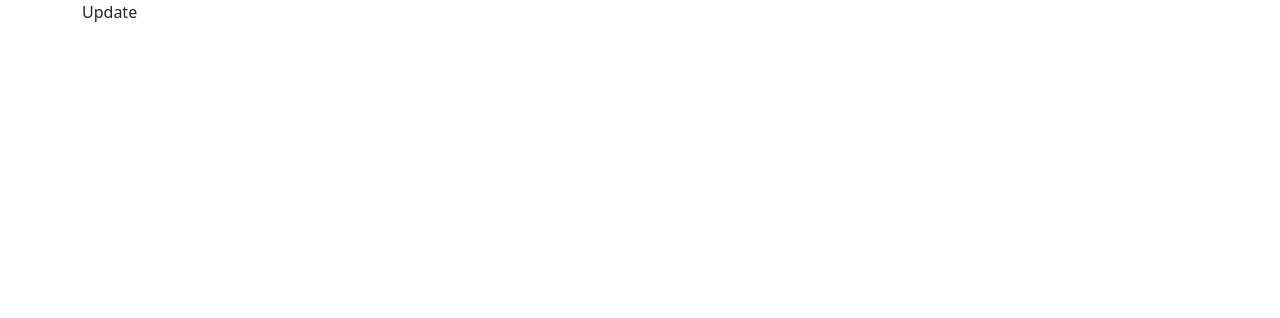
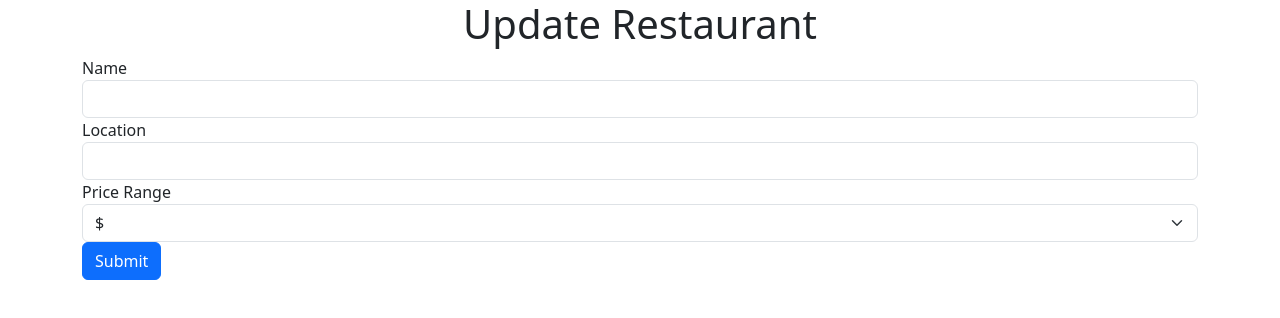
Before and after one commit to dzw154/RestaurantFinder, a React (Create React App) app in the folder client/: page /restaurants/1/update in a window 1280 px wide. Shown: the top 318 px of the page. Built offline with nearby package versions, Linux system fonts and the light colour scheme; no server answers.

Commit message:
Add functionality to Update button

```diff
--- a/client/src/App.jsx
+++ b/client/src/App.jsx
@@ -1,7 +1,7 @@
 import React from 'react';
 import { BrowserRouter as Router, Routes, Route } from 'react-router-dom';
 import Home from './routes/Home';
-import Update from './routes/UpdateRestaurant';
+import Update from './routes/UpdatePage';
 import Details from './routes/RestaurantDetail';
 import { RestaurantsContextProvide } from './context/RestaurantContext';
 
--- a/client/src/components/RestaurantList.jsx
+++ b/client/src/components/RestaurantList.jsx
@@ -1,9 +1,11 @@
 import React, {useContext, useEffect} from 'react'
 import RestFinder from '../apis/RestFinder'
 import { RestaurantsContext } from '../context/RestaurantContext';
+import { useNavigate } from 'react-router-dom'
 
 const RestaurantList = (props) => {
     const {restaurants, setRestaurants} = useContext(RestaurantsContext);
+    let navigate = useNavigate();
 
     useEffect( () => {
         async function getEffect(){
@@ -28,6 +30,12 @@ const RestaurantList = (props) => {
         }
     }
 
+    const handleUpdate = (id) =>{
+        navigate(`/restaurants/${id}/update`);
+
+    }
+    const handleDetail = (id) =>{}
+
     return (
         <div className='list-group'>
             <table className="table table-hover table-dark">
@@ -45,12 +53,12 @@ const RestaurantList = (props) => {
                 <tbody>
                     {restaurants && restaurants.map(restaurant => {
                         return(
-                        <tr key={restaurant.id}>
+                        <tr key={restaurant.id} onClick={() => handleDetail(restaurant.id)}>
                             <td>{restaurant.name}</td>
                             <td>{restaurant.location}</td>
                             <td>{"$".repeat(restaurant.price_range)}</td>
                             <td>reviews</td>
-                            <td><button className="btn btn-warning">Update</button></td>
+                            <td><button onClick={() => handleUpdate(restaurant.id)} className="btn btn-warning">Update</button></td>
                             <td><button onClick={() => handleDelete(restaurant.id)} className="btn btn-danger">Delete</button></td>
                         </tr>
                     )})}
--- /dev/null
+++ b/client/src/components/UpdateRestaurant.jsx
@@ -0,0 +1,64 @@
+import React, { useContext, useEffect, useState } from 'react';
+import { useNavigate, useParams } from 'react-router-dom';
+import RestFinder from '../apis/RestFinder';
+import { RestaurantsContext } from '../context/RestaurantContext';
+
+
+
+const UpdateRestaurant = (props) =>{
+    const {id} = useParams();
+    let navigation = useNavigate();
+    const {restaurant} = useContext(RestaurantsContext)
+    const [name, setName] = useState("");
+    const [location, setLocation] = useState("");
+    const [price_range, setPriceRange] = useState("");
+
+    const handleSubmit = async (e) =>{
+        e.preventDefault();
+        const updatedRestaurant = await RestFinder.put(`/${id}`, {name, location, price_range});
+        navigation('/');
+    }
+
+    useEffect(() =>{
+        const fetchData = async () =>{
+            const response = await RestFinder.get(`/${id}`);
+            setName(response.data.data.restaurant.name);
+            setLocation(response.data.data.restaurant.location);
+            setPriceRange(response.data.data.restaurant.price_range);
+        }
+        fetchData();
+    }, [])
+
+
+    return (
+        <div>
+            <form acion="">
+                <div className='form-group'>
+                    <label htmlFor='name'>Name</label>
+                    <input value={name} onChange={e => setName(e.target.value)} id='name' className='form-control' type='text'></input>
+                </div>
+
+                <div className='form-group'>
+                    <label htmlFor='location'>Location</label>
+                    <input value={location} onChange={e => setLocation(e.target.value)} id='location' className='form-control' type='text'></input>
+                </div>
+
+                <div className='form-group'>
+                    <label htmlFor='price_range'>Price Range</label>
+                    <select value={price_range} onChange={e => setPriceRange(e.target.value)} className="form-select">
+                            <option disabled>Price Range</option>
+                            <option value="1">$</option>
+                            <option value="2">$$</option>
+                            <option value="3">$$$</option>
+                            <option value="4">$$$$</option>
+                            <option value="5">$$$$$</option>
+                        </select>
+                </div>
+
+                <button type='submit' onClick={handleSubmit} className='btn btn-primary'>Submit</button>
+            </form>
+        </div>
+    )
+}
+
+export default UpdateRestaurant;
--- /dev/null
+++ b/client/src/routes/UpdatePage.jsx
@@ -0,0 +1,14 @@
+import React from 'react'
+import { RestaurantsContext } from '../context/RestaurantContext';
+import UpdateRestaurant from '../components/UpdateRestaurant';
+
+const Update =  () => {
+    return (
+        <div>
+            <h1 className='text-center'>Update Restaurant</h1>
+            <UpdateRestaurant/>
+        </div>
+    )
+};
+
+export default Update;
--- a/client/src/routes/UpdateRestaurant.jsx
+++ /dev/null
@@ -1,11 +0,0 @@
-import React from 'react'
-
-const Update =  () => {
-    return (
-        <div>
-            Update
-        </div>
-    )
-};
-
-export default Update;
```
